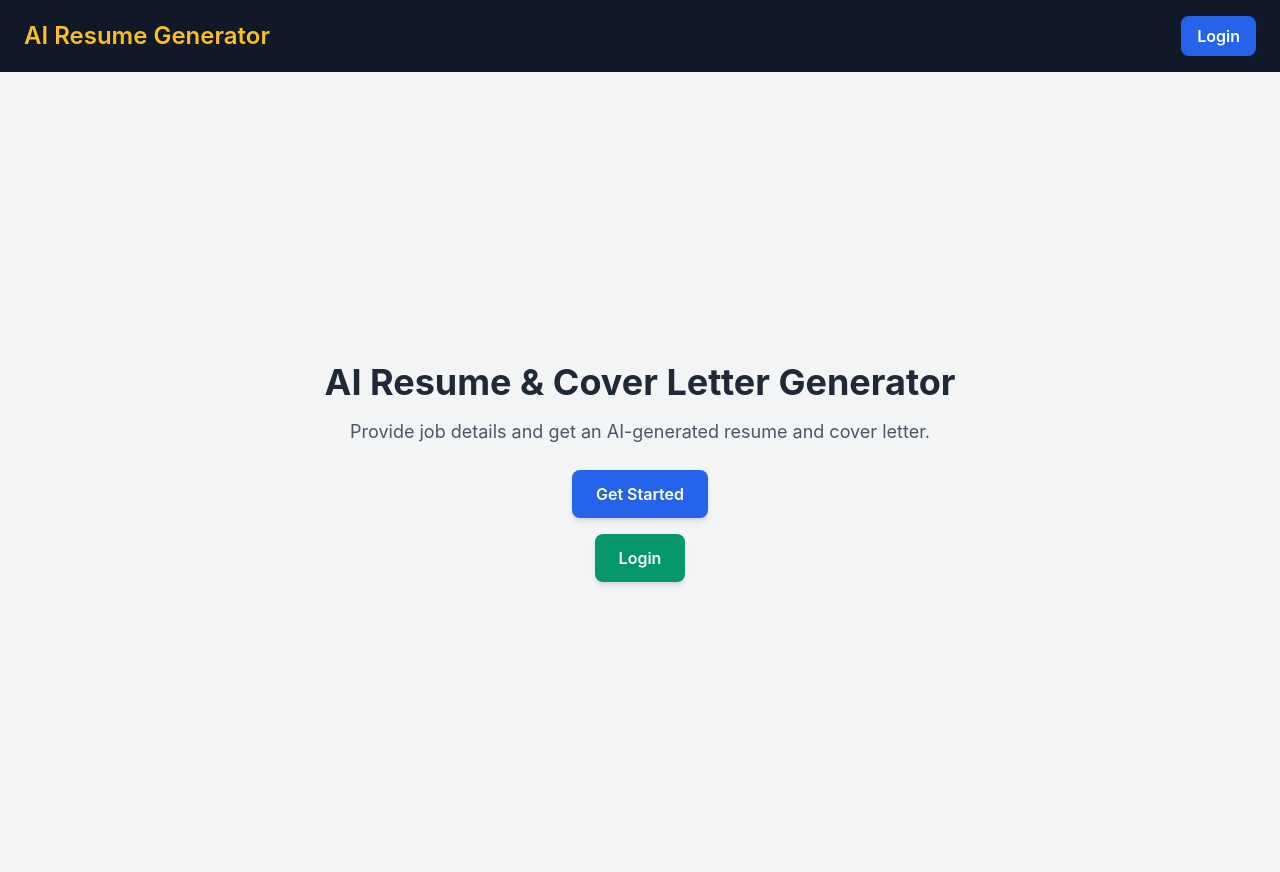
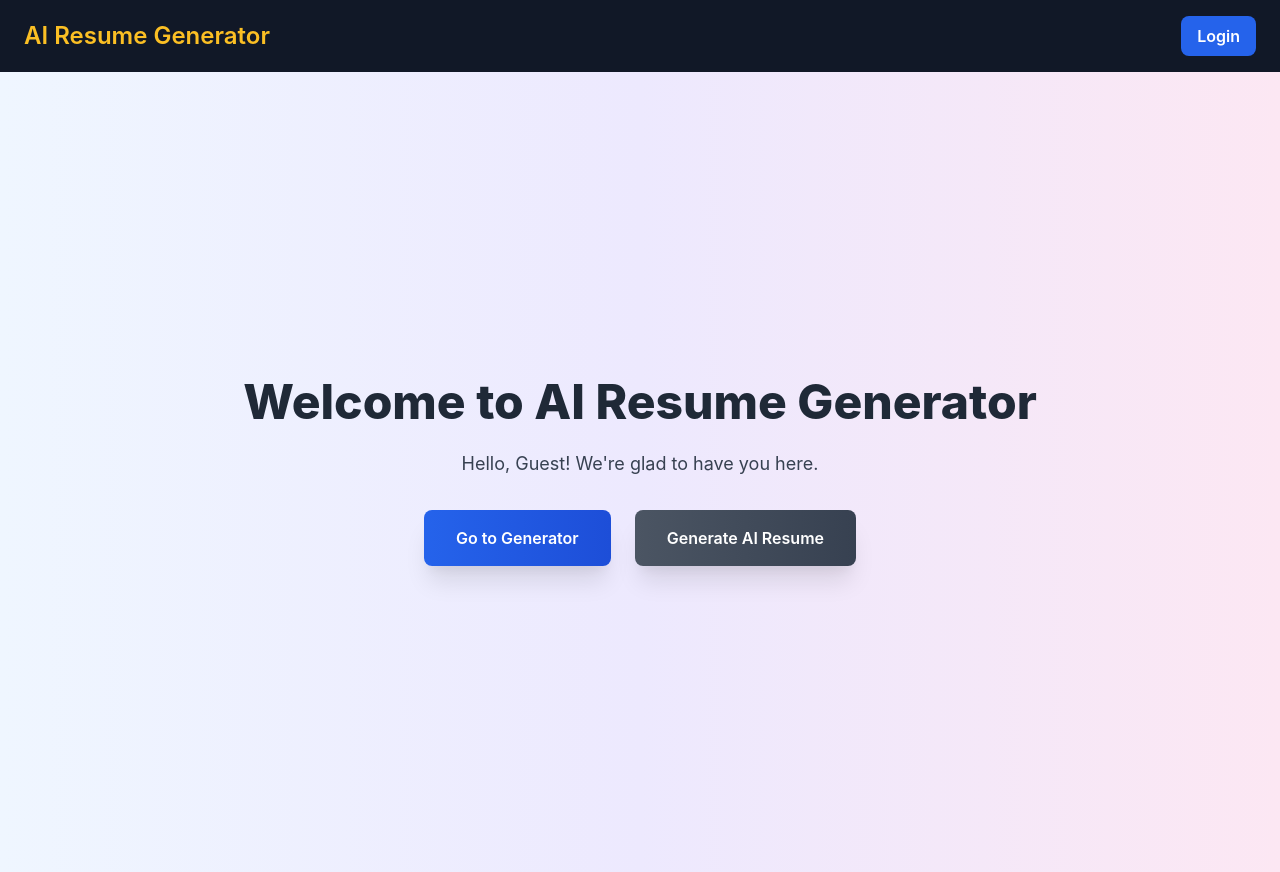
Before and after one commit to meetpatell07/resume-optimizer-frontend, a React (Create React App) app: page / in a window 1280 px wide. Built offline with nearby package versions, Linux system fonts and the light colour scheme.

Commit message:
changed model

```diff
--- a/src/App.js
+++ b/src/App.js
@@ -29,9 +29,9 @@ function App() {
       <Router>
         <Navbar />
         <Routes>
-          <Route path="/" element={<Home />} />
+          <Route path="/home" element={<Home />} />
           <Route path="/login" element={<LoginPage />} />
-          <Route path="/welcome" element={<WelcomePage />} />
+          <Route path="/" element={<WelcomePage />} />
           <Route path="/profile" element={<ProfilePage />} />
           <Route path="/profile/edit" element={<ProfileEditPage />} />
           <Route path="/generate" element={<Generator />} />
--- a/src/components/Navbar.js
+++ b/src/components/Navbar.js
@@ -16,7 +16,7 @@ const Navbar = () => {
   return (
     <div className="bg-gray-900 text-white shadow-md py-4 px-6 flex justify-between items-center">
       <div className="text-2xl font-semibold text-yellow-400 hover:text-yellow-300">
-        <Link to="/welcome">AI Resume Generator</Link>
+        <Link to="/">AI Resume Generator</Link>
       </div>
 
       {user ? (
--- a/src/pages/LoginPage.js
+++ b/src/pages/LoginPage.js
@@ -21,7 +21,7 @@ const LoginPage = () => {
         // If login is successful, call the login function from AuthContext
         login(response.data.token);
         // Redirect the user to the home page or dashboard
-        navigate('/welcome');
+        navigate('/');
       } else {
         setError('Invalid credentials. Please try again.');
       }
```
